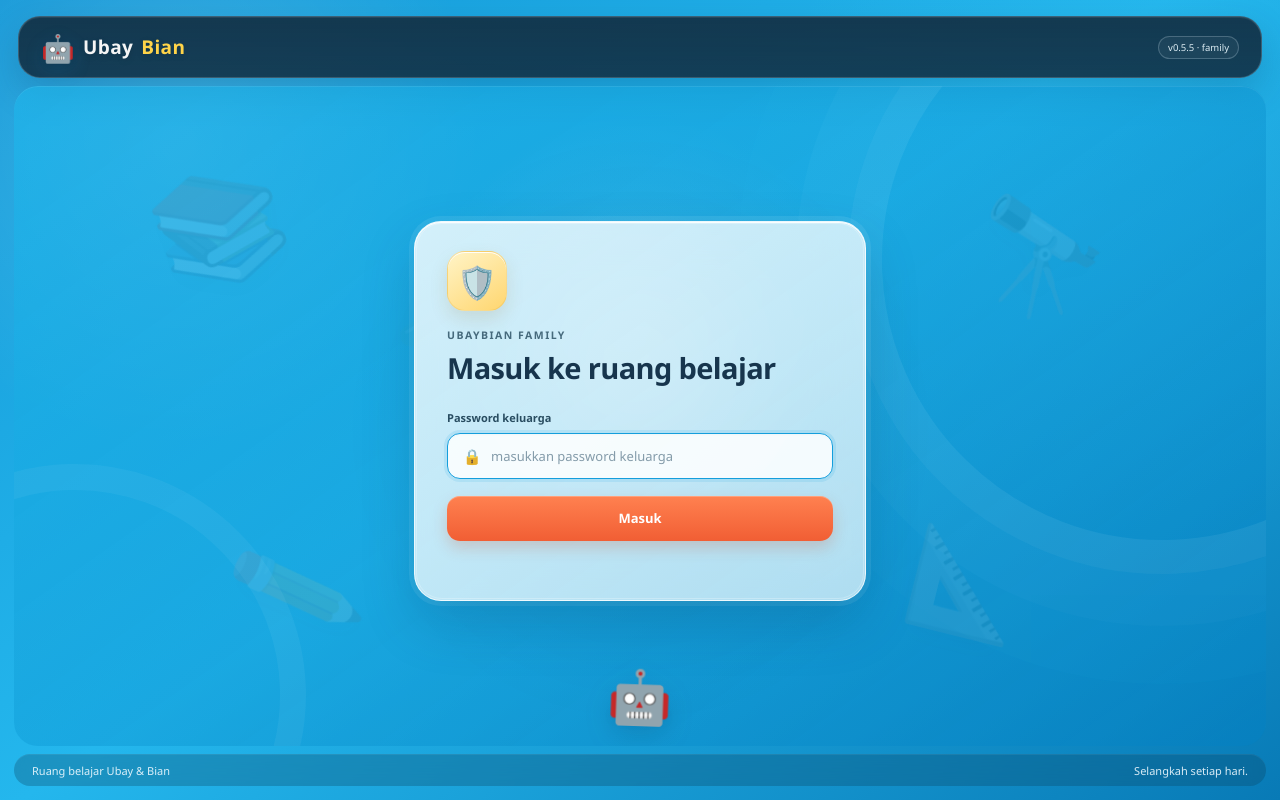
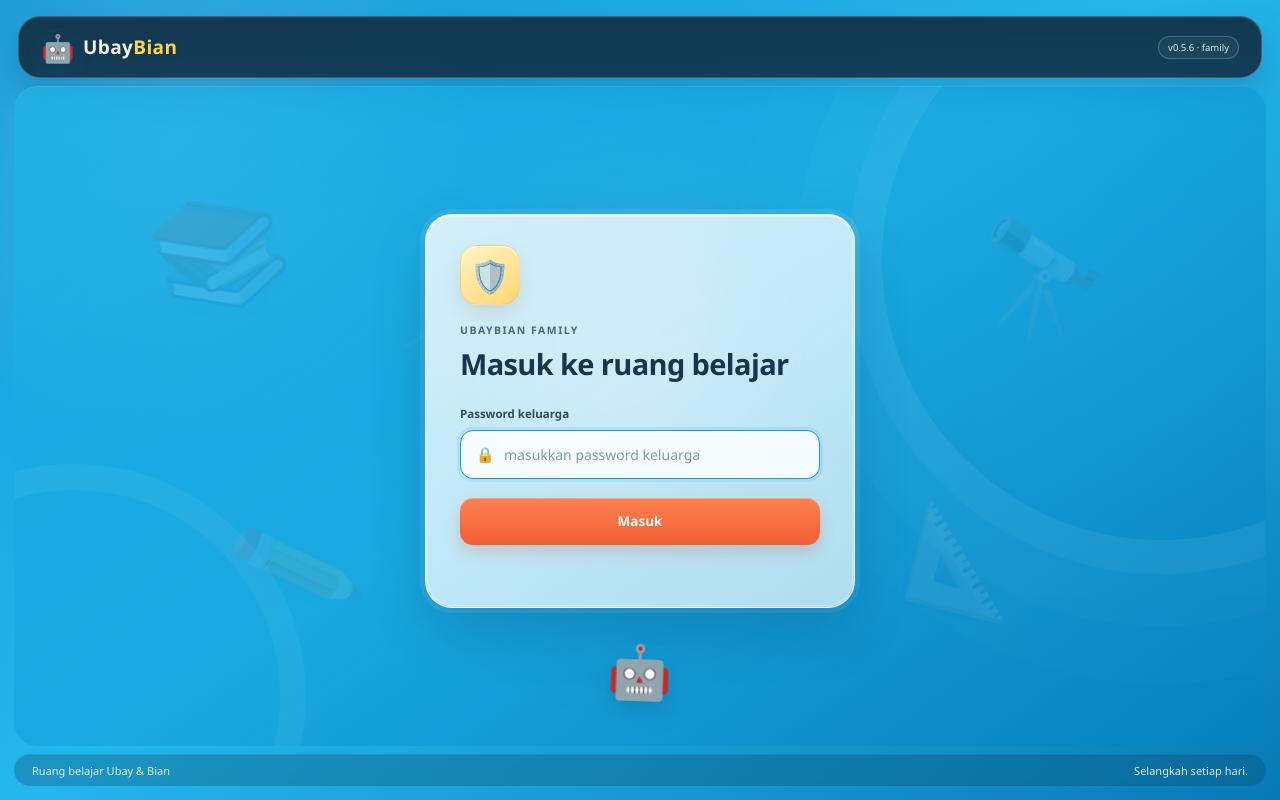
Before and after one commit to andyandriadoria/ubaybian, a website: page index.html in a window 1280 px wide. Drawn offline with Linux system fonts and the light colour scheme.

Commit message:
Load v0.5.6 password-only gateway

```diff
--- a/index.html
+++ b/index.html
@@ -7,42 +7,43 @@
   <meta name="description" content="Ruang belajar Ubay dan Bian.">
   <meta http-equiv="Content-Security-Policy" content="default-src 'self'; script-src 'self'; style-src 'self' 'unsafe-inline'; img-src 'self' https: data:; connect-src 'self' https:; base-uri 'none'; form-action 'self'">
   <title>UbayBian · Ruang belajar</title>
-  <link rel="stylesheet" href="styles-v040.css?v=0.5.5">
-  <link rel="stylesheet" href="profile-v040.css?v=0.5.5">
-  <link rel="stylesheet" href="layout-v041.css?v=0.5.5">
-  <link rel="stylesheet" href="extras-v042.css?v=0.5.5">
-  <link rel="stylesheet" href="brain-games-v043.css?v=0.5.5">
-  <link rel="stylesheet" href="brain-games-v045.css?v=0.5.5">
-  <link rel="stylesheet" href="memory-grid-v046.css?v=0.5.5">
-  <link rel="stylesheet" href="memory-grid-v046-fix.css?v=0.5.5">
-  <link rel="stylesheet" href="memory-grid-v047.css?v=0.5.5">
-  <link rel="stylesheet" href="memory-grid-v048.css?v=0.5.5">
-  <link rel="stylesheet" href="adventure-v050.css?v=0.5.5">
-  <link rel="stylesheet" href="adventure-v051.css?v=0.5.5">
-  <link rel="stylesheet" href="adventure-v052.css?v=0.5.5">
-  <link rel="stylesheet" href="adventure-v053.css?v=0.5.5">
-  <link rel="stylesheet" href="login-gateway-v054.css?v=0.5.5">
-  <link rel="stylesheet" href="login-gateway-v055.css?v=0.5.5">
-  <script src="public-config.js?v=0.5.5"></script>
-  <script type="module" src="bootstrap.js?v=0.5.5"></script>
-  <script type="module" src="extras-v042.js?v=0.5.5"></script>
-  <script type="module" src="brain-games-v043.js?v=0.5.5"></script>
-  <script type="module" src="memory-grid-v046.js?v=0.5.5"></script>
-  <script defer src="adventure-v050.js?v=0.5.5"></script>
-  <script defer src="adventure-v051.js?v=0.5.5"></script>
-  <script defer src="adventure-v052.js?v=0.5.5"></script>
+  <link rel="stylesheet" href="styles-v040.css?v=0.5.6">
+  <link rel="stylesheet" href="profile-v040.css?v=0.5.6">
+  <link rel="stylesheet" href="layout-v041.css?v=0.5.6">
+  <link rel="stylesheet" href="extras-v042.css?v=0.5.6">
+  <link rel="stylesheet" href="brain-games-v043.css?v=0.5.6">
+  <link rel="stylesheet" href="brain-games-v045.css?v=0.5.6">
+  <link rel="stylesheet" href="memory-grid-v046.css?v=0.5.6">
+  <link rel="stylesheet" href="memory-grid-v046-fix.css?v=0.5.6">
+  <link rel="stylesheet" href="memory-grid-v047.css?v=0.5.6">
+  <link rel="stylesheet" href="memory-grid-v048.css?v=0.5.6">
+  <link rel="stylesheet" href="adventure-v050.css?v=0.5.6">
+  <link rel="stylesheet" href="adventure-v051.css?v=0.5.6">
+  <link rel="stylesheet" href="adventure-v052.css?v=0.5.6">
+  <link rel="stylesheet" href="adventure-v053.css?v=0.5.6">
+  <link rel="stylesheet" href="login-gateway-v054.css?v=0.5.6">
+  <link rel="stylesheet" href="login-gateway-v055.css?v=0.5.6">
+  <link rel="stylesheet" href="login-gateway-v056.css?v=0.5.6">
+  <script src="public-config.js?v=0.5.6"></script>
+  <script type="module" src="bootstrap.js?v=0.5.6"></script>
+  <script type="module" src="extras-v042.js?v=0.5.6"></script>
+  <script type="module" src="brain-games-v043.js?v=0.5.6"></script>
+  <script type="module" src="memory-grid-v046.js?v=0.5.6"></script>
+  <script defer src="adventure-v050.js?v=0.5.6"></script>
+  <script defer src="adventure-v051.js?v=0.5.6"></script>
+  <script defer src="adventure-v052.js?v=0.5.6"></script>
 </head>
 <body>
   <a class="skip" href="#main">Langsung ke isi</a>
   <div class="shell">
     <header class="topbar">
-      <a href="#" class="brand" aria-label="UbayBian"><span class="brand-icon" aria-hidden="true">🤖</span> Ubay<span>Bian</span></a>
+      <a href="#" class="brand" aria-label="UbayBian"><span class="brand-icon" aria-hidden="true">🤖</span><span class="brand-wordmark">Ubay<span>Bian</span></span></a>
       <nav id="profile-nav" class="top-nav" aria-label="Navigasi profil" hidden>
         <button id="nav-home" type="button">🏠 Home</button>
         <button id="nav-report" type="button">📊 Report</button>
         <button id="nav-robot" type="button">🤖 Robot Lab</button>
       </nav>
-      <span class="version">v0.5.5 · family</span>
+      <span class="version">v0.5.6 · family</span>
       <button id="switch-profile" class="quiet" hidden>Ganti profil</button>
     </header>
     <main id="main" tabindex="-1"></main>
```
